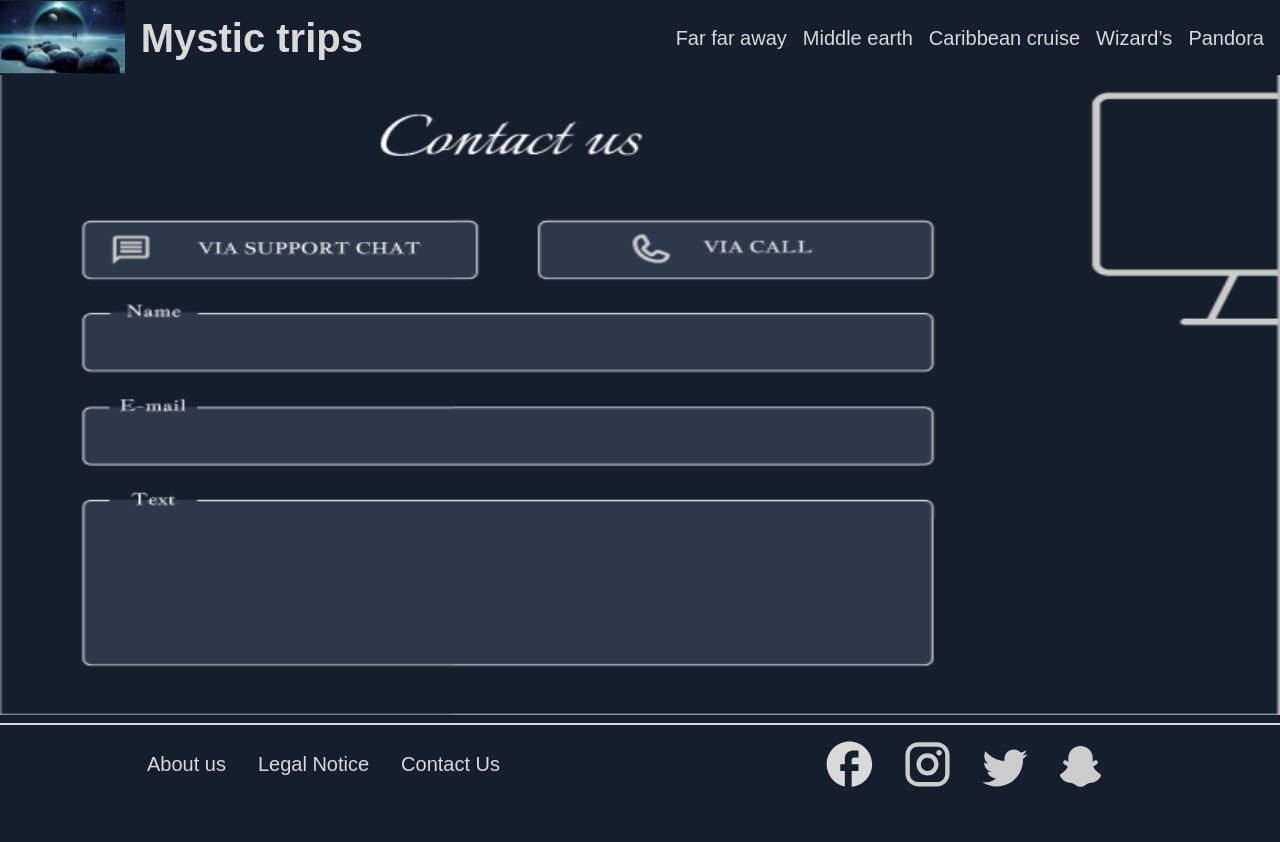
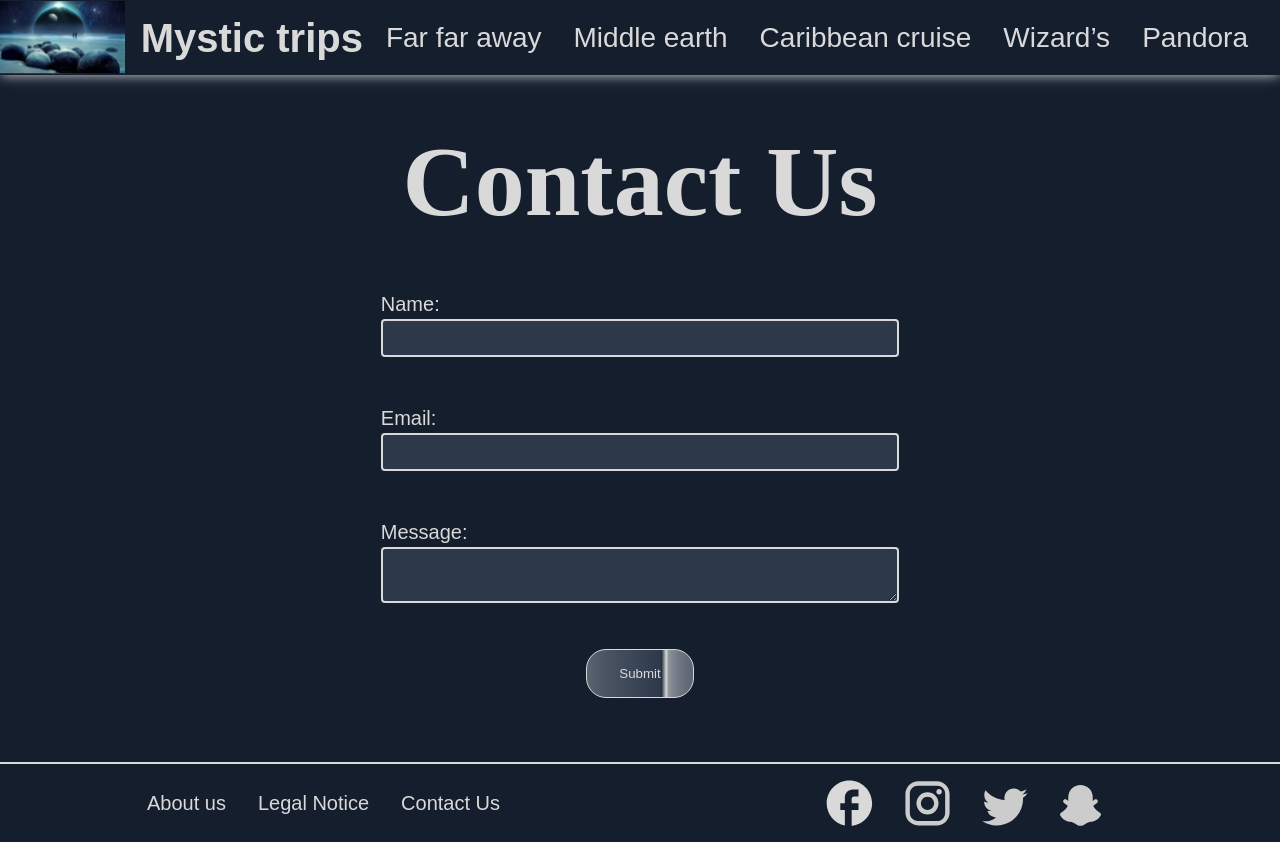
Before and after one commit to Arnaud-Chane/hackathon_des_meilleurs, a React (Vite) app: page /contact in a window 1280 px wide. Before the commit the page ends 803 px from the top, so only its background shows below. Built offline with nearby package versions, Linux system fonts and the light colour scheme; a web font is replaced by a local one.

Commit message:
contact from

```diff
--- a/src/assets/scss/_variables.scss
+++ b/src/assets/scss/_variables.scss
@@ -2,7 +2,7 @@
 $app-corporate-color1: #141e2d;
 $app-corporate-color2: #d9d9d9;
 $app-supporting-color: #d1b082;
-$app-supporting-color2: #712e45;
+$app-supporting-color2: #2d394b;
 
 /* font */
 $app-primary-font: "Jacques Francois", sans-serif;
--- a/src/assets/scss/components/Contact.scss
+++ b/src/assets/scss/components/Contact.scss
@@ -1,4 +1,76 @@
-.image_contact {
-width: 100%;
-height: 80vh;
+.contact-form {
+  display: flex;
+  flex-direction: column;
+  align-items: center;
+  width: 70%;
+  margin: 0 auto;
+  padding: 2rem;
+
+  h2 {
+    font-family: $app-secondary-font;
+    font-size: 100px;
+  }
+
+  label {
+    display: block;
+    margin-bottom: 1rem;
+    width: 100%;
+
+    .input-contact {
+      display: block;
+      width: 100%;
+      padding: 0.5rem;
+      font-size: 1rem;
+      border: 1px solid #ccc;
+      border-radius: 0.25rem;
+      border: solid 2px $app-corporate-color2;
+      background-color: $app-supporting-color2;
+      color: $app-corporate-color2;
+    }
+  }
+
+  .primary-btn {
+    cursor: pointer;
+    border: solid 1px $app-corporate-color2;
+    color: $app-corporate-color2;
+    background-color: $app-supporting-color2;
+    background-image: linear-gradient(
+      to right,
+      $app-corporate-color1,
+      $app-corporate-color2,
+      10%,
+      $app-supporting-color2
+    );
+    padding: 1rem 2rem;
+    border-radius: 20px;
+    overflow: hidden;
+    transition: all 0.5s ease-in-out;
+    font-family: $app-primary-font;
+    animation: slideBack 2s ease-out forwards;
+  }
+
+  .primary-btn:hover {
+    background-image: linear-gradient(
+      to left,
+      $app-corporate-color1,
+      $app-corporate-color2,
+      10%,
+      $app-supporting-color2
+    );
+    animation: slide 2s ease-out forwards;
+    transform: translateX(2rem);
+    transition: all 0.5s ease-in-out;
+  }
+
+  @keyframes slide {
+    to {
+      background-position: 2rem;
+    }
+  }
+
+  @keyframes slideBack {
+    to {
+      background-position: -2rem;
+    }
+  }
 }
--- a/src/assets/scss/components/_navbar.scss
+++ b/src/assets/scss/components/_navbar.scss
@@ -23,10 +23,11 @@
 
   ul {
     display: flex;
+    font-size: 28px;
   }
 
   li {
-    margin-right: 1rem;
+    margin-right: 2rem;
     list-style-type: none;
     cursor: pointer;
   }
@@ -52,10 +53,19 @@
       flex-direction: column;
       flex-wrap: wrap;
       align-items: center;
+      font-size: medium;
     }
 
     li {
       font-size: normal;
+    }
+  }
+}
+
+@media screen and (max-width: $tablet-size-paysage) {
+  .nav-container {
+    ul {
+      font-size: smaller;
     }
   }
 }
--- a/src/assets/scss/components/_reservationNavbar.scss
+++ b/src/assets/scss/components/_reservationNavbar.scss
@@ -9,12 +9,12 @@
     height: 60px;
     width: 300px;
     border-radius: 10px;
-    border: #D9D9D9 2px solid;
-    background-color: #2D394B;
+    border: #d9d9d9 2px solid;
+    background-color: #2d394b;
     color: white;
   }
 
-  .planet-page-button-reservation{
+  .planet-page-button-reservation {
     display: flex;
     align-items: center;
     margin-left: 106px;
@@ -27,7 +27,6 @@
   align-items: center;
   gap: 10px;
 
-
   img {
     height: 60px;
     width: auto;
--- a/src/components/ReservationNavbar.jsx
+++ b/src/components/ReservationNavbar.jsx
@@ -37,7 +37,11 @@ function ReservationNavbar() {
       </div>
       <div className="planet-page-guide">
         <div className="planet-page-guide-name">{dataWorld.guide_name}</div>
-        <img src={dataWorld.guideImg} alt={dataWorld.guide_name} className="planet-page-guide-img" />
+        <img
+          src={dataWorld.guideImg}
+          alt={dataWorld.guide_name}
+          className="planet-page-guide-img"
+        />
       </div>
     </div>
   );
--- a/src/pages/Contact.jsx
+++ b/src/pages/Contact.jsx
@@ -1,10 +1,67 @@
 import React from "react";
-import contact from "../assets/images/contact-us/contact.png";
+import { useState } from "react";
 
 function Contact() {
-  return <div>
-    <img className="image_contact" src={contact} alt="contact" />
-  </div>;
+  const [name, setName] = useState("");
+  const [email, setEmail] = useState("");
+  const [message, setMessage] = useState("");
+
+  const handleNameChange = (e) => {
+    setName(e.target.value);
+  };
+
+  const handleEmailChange = (event) => {
+    setEmail(event.target.value);
+  };
+
+  const handleMessageChange = (event) => {
+    setMessage(event.target.value);
+  };
+
+  const handleSubmit = (event) => {
+    event.preventDefault();
+    // do something with the form data, such as send it to a server or display it on the page
+  };
+
+  return (
+    <div className="contact-form">
+      <h2>Contact Us</h2>
+      <form className="contact-form" onSubmit={handleSubmit}>
+        <label>
+          Name:
+          <input
+            className="input-contact"
+            type="text"
+            value={name}
+            onChange={handleNameChange}
+          />
+        </label>
+        <br />
+        <label>
+          Email:
+          <input
+            className="input-contact"
+            type="email"
+            value={email}
+            onChange={handleEmailChange}
+          />
+        </label>
+        <br />
+        <label>
+          Message:
+          <textarea
+            className="input-contact"
+            value={message}
+            onChange={handleMessageChange}
+          />
+        </label>
+        <br />
+        <button className="primary-btn" type="submit">
+          Submit
+        </button>
+      </form>
+    </div>
+  );
 }
 
 export default Contact;
```
Also changed, not shown: src/assets/images/contact-us/contact.png (deleted).
